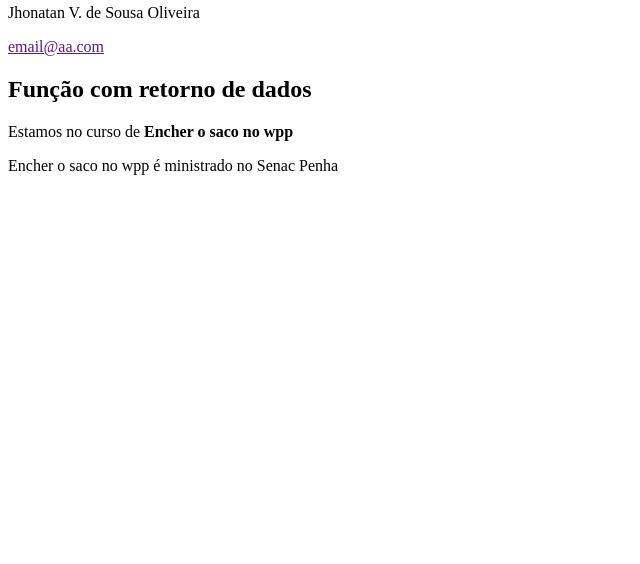
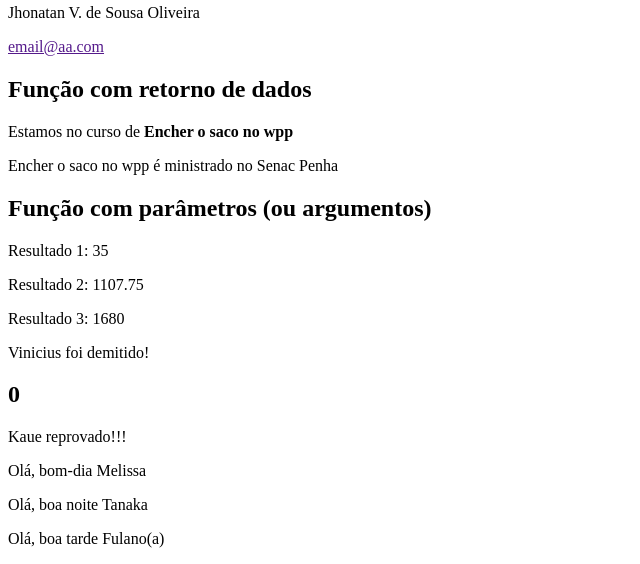
Before and after one commit to JhonatanDev132/aulas-php, a PHP site: page /06-funcoes.php in a window 1280 px wide. Shown: the part 298-862 px from the top of the page, without its empty margins (0-640 px from the left). Before the commit the page ends 473 px from the top, so only its background shows below. Run offline with PHP 8.4, Linux system fonts and the light colour scheme.

Commit message:
parâmetro

```diff
--- a/06-funcoes.php
+++ b/06-funcoes.php
@@ -37,5 +37,41 @@
     ?>
     <p>Estamos no curso de <b><?=dadosCurso()?></b></p>
     <p><?=dadosCurso()?> é ministrado no Senac Penha</p>
+
+    <h2>Função com parâmetros (ou argumentos)</h2>
+    <?php
+    function soma($valor1, $valor2, $valor3){
+        $total = $valor1 + $valor2 + $valor3;
+        return $total;
+    }
+    ?>
+<!-- Chamando e exibindo diretamente o retorno -->
+    <p>Resultado 1: <?=soma(10, 20, 5)?></p>
+    <p>Resultado 2: <?=soma(23, 84, 1000.75)?></p>
+    <?php
+    // Chamando e guardando o retorno
+    $resultado3 = soma(500, 480, 700);
+    ?>
+    <p>Resultado 3: <?=$resultado3?></p>
+    <?php if($resultado3 > 100) { ?>
+    <p>Vinicius foi demitido!</p>
+    <?php } ?>
+
+    <h2>0</h2>
+<!-- Usando uma função como parte de uma condição -->
+    <?php if(soma(2, 3, 10) >= 10 ){ ?>
+        <p>Kaue reprovado!!!</p>
+    <?php
+        }
+    ?>
+
+    <?php
+    function saudacao($mensagem, $pessoa = "Fulano(a)"){
+        return "Olá, $mensagem $pessoa";
+    }
+    ?>
+    <p><?=saudacao("bom-dia", "Melissa")?></p>
+    <p><?=saudacao("boa noite", "Tanaka")?></p>
+    <p><?=saudacao("boa tarde")?></p>
 </body>
 </html>
```
